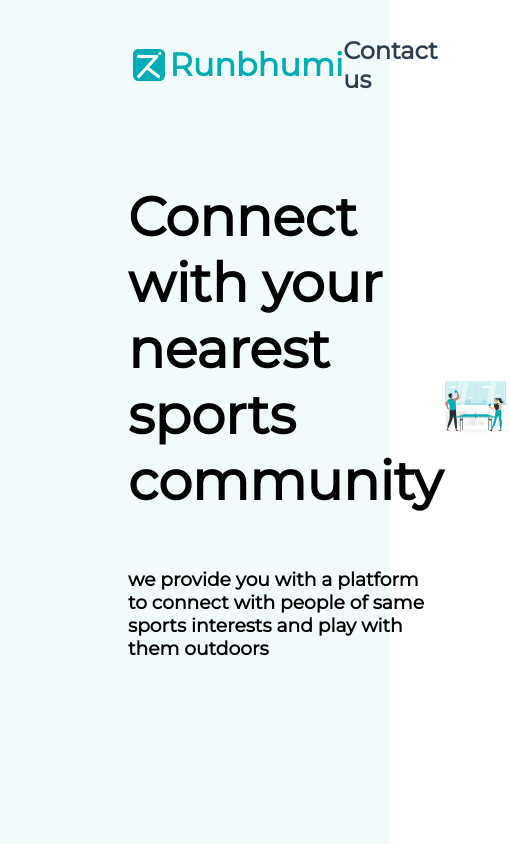
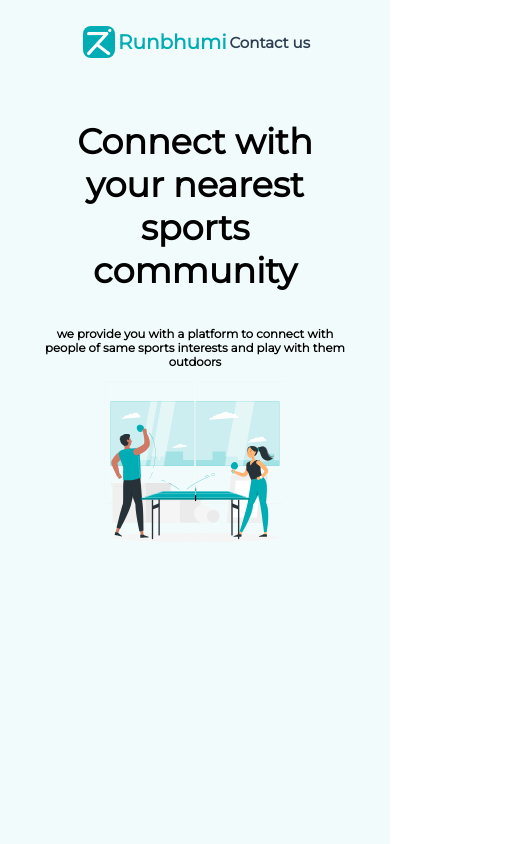
Before and after one commit to Runbhumi/runbhumi.github.io, a Vue app: page / in a window 390 px wide. Shown: the whole page, 509 px wide, since content can reach past the window. Built offline with nearby package versions, Linux system fonts and the light colour scheme.

Commit message:
made it responsive

```diff
--- a/src/App.vue
+++ b/src/App.vue
@@ -28,9 +28,16 @@ body {
   padding: 0;
   box-sizing: border-box;
   font-family: "Montserrat", sans-serif;
+  font-size: 16px;
 }
 #app {
   background: #f2fbfb;
   min-height: 100vh;
 }
+@media only screen and (max-width: 768px) {
+  :root,
+  body {
+    font-size: 10px;
+  }
+}
 </style>
--- a/src/views/Home.vue
+++ b/src/views/Home.vue
@@ -8,7 +8,7 @@
           interests and play with them outdoors
         </h3>
       </div>
-      <img src="../assets/sports-illustration.svg" alt="" width="50%" />
+      <img src="../assets/sports-illustration.svg" alt="" width="60%" />
     </div>
   </div>
 </template>
@@ -30,8 +30,18 @@ export default {
 }
 #main-title {
   font-family: Montserrat;
-  font-size: 54px;
+  font-size: 3.5rem;
   font-weight: bolder;
   color: #000;
 }
+@media only screen and (max-width: 768px) {
+  #home-body {
+    display: flex;
+    flex-direction: column;
+    justify-content: center;
+    align-items: center;
+    padding: 0 4rem;
+    text-align: center;
+  }
+}
 </style>
```
